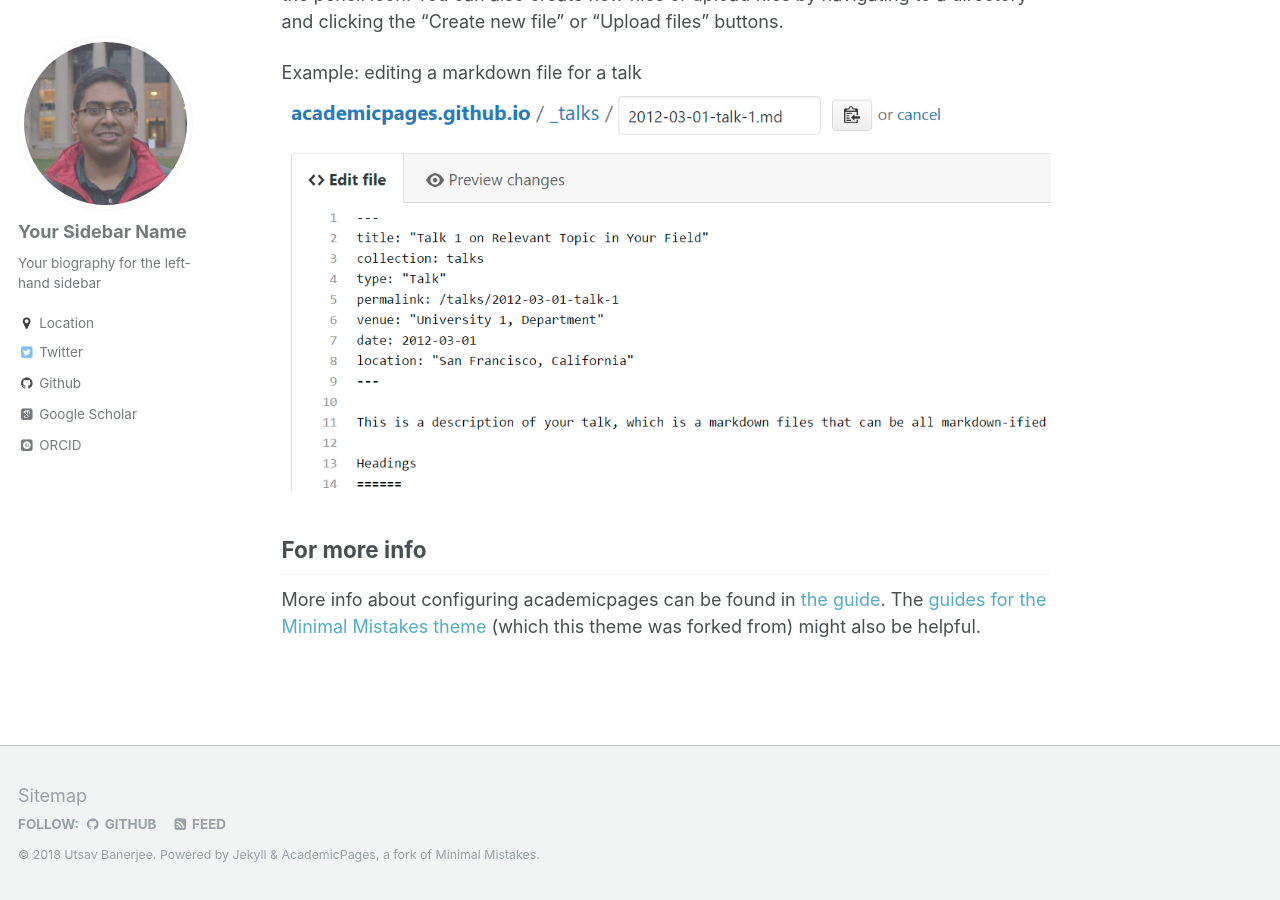
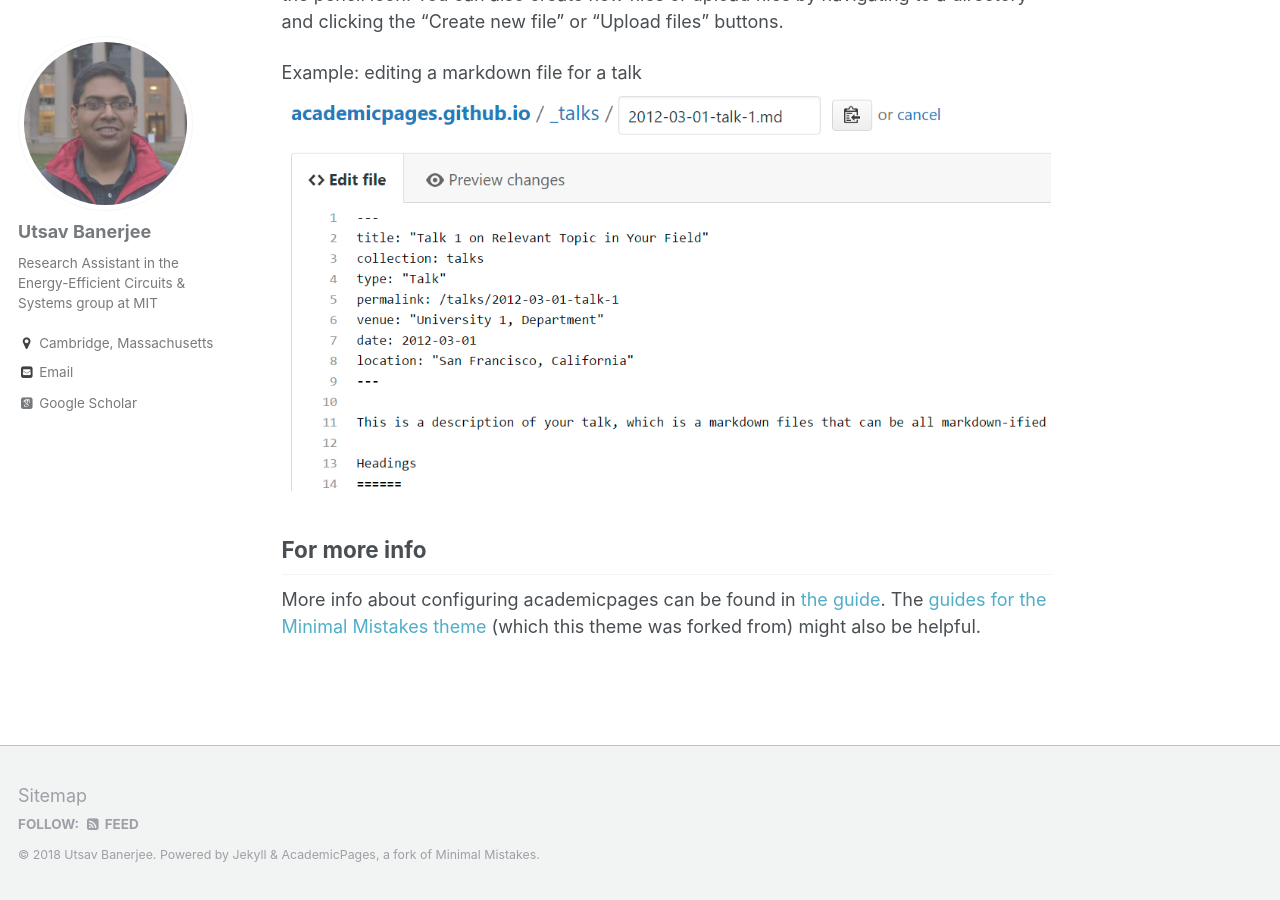
Before and after one commit to banerjeeutsav/banerjeeutsav.github.io, a Jekyll site: the page built from _pages/about.md, in a window 1280 px wide and 900 px high, scrolled down 2510 px. Built offline with Jekyll 4.4.1, drawn with Linux system fonts in a browser that asks for light colours; some web fonts are replaced.

Commit message:
Updated _config.yml

```diff
--- a/_config.yml
+++ b/_config.yml
@@ -78,13 +78,13 @@ analytics:
 
 # Site Author
 author:
-  name             : "Your Sidebar Name"
+  name             : "Utsav Banerjee"
   avatar           : "profile.png"
-  bio              : "Your biography for the left-hand sidebar"
-  location         : "Location"
+  bio              : "Research Assistant in the Energy-Efficient Circuits & Systems group at MIT"
+  location         : "Cambridge, Massachusetts"
   employer         :
-  googlescholar    : "http://yourfullgooglescholarurl.com"
-  email            :
+  googlescholar    : "https://scholar.google.com/citations?user=HVnogZIAAAAJ&hl=en&oi=ao"
+  email            : "utsav@mit.edu"
   uri              :
   bitbucket        :
   codepen          :
@@ -92,19 +92,19 @@ author:
   flickr           :
   facebook         :
   foursquare       :
-  github           : "academicpages"
+  github           :
   google_plus      :
   keybase          :
   instagram        :
   lastfm           :
   linkedin         :
-  orcid            : "http://orcid.org/yourorcidurl"
+  orcid            :
   pinterest        :
   soundcloud       :
-  stackoverflow    : # http://stackoverflow.com/users/123456/username
+  stackoverflow    :
   steam            :
   tumblr           :
-  twitter          : "replacethistwitterhandle"
+  twitter          :
   vine             :
   weibo            :
   xing             :
```
Also changed, not shown: images/profile.png.
